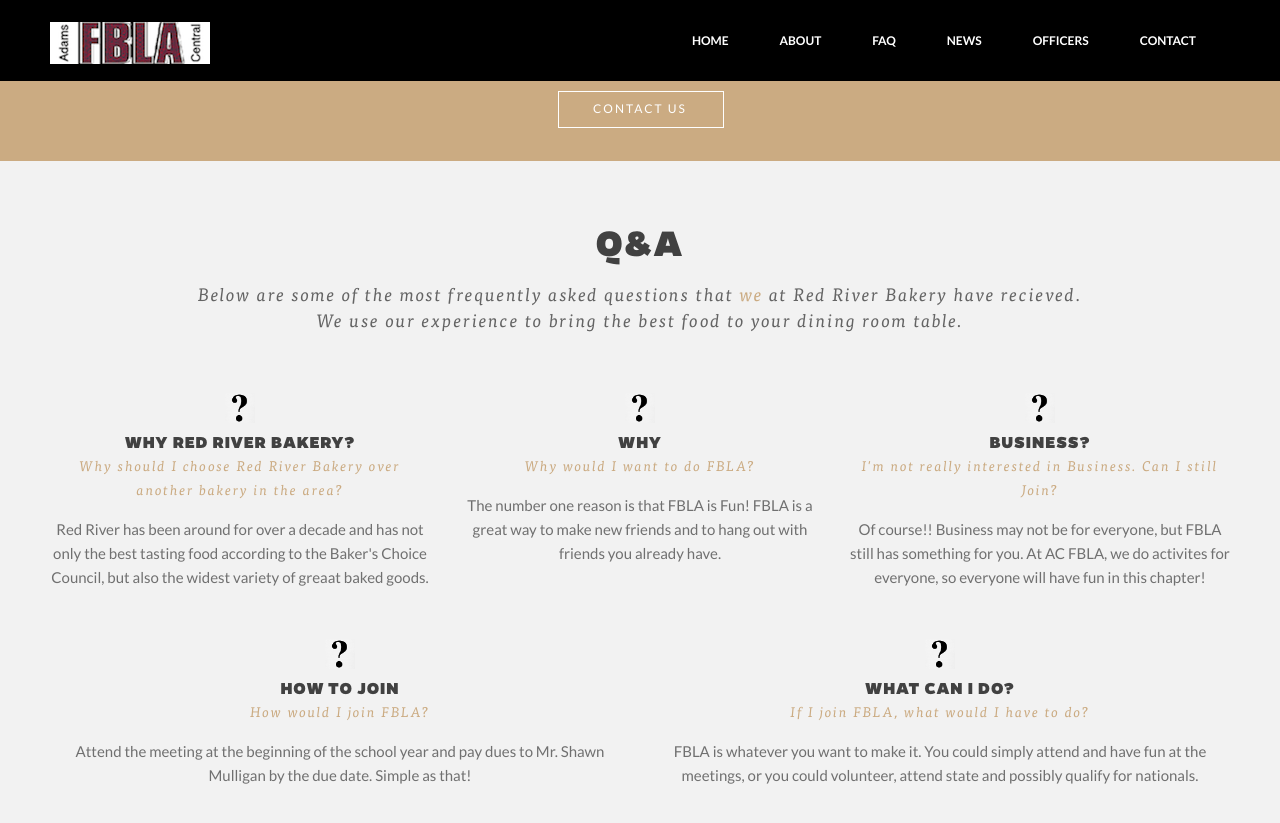
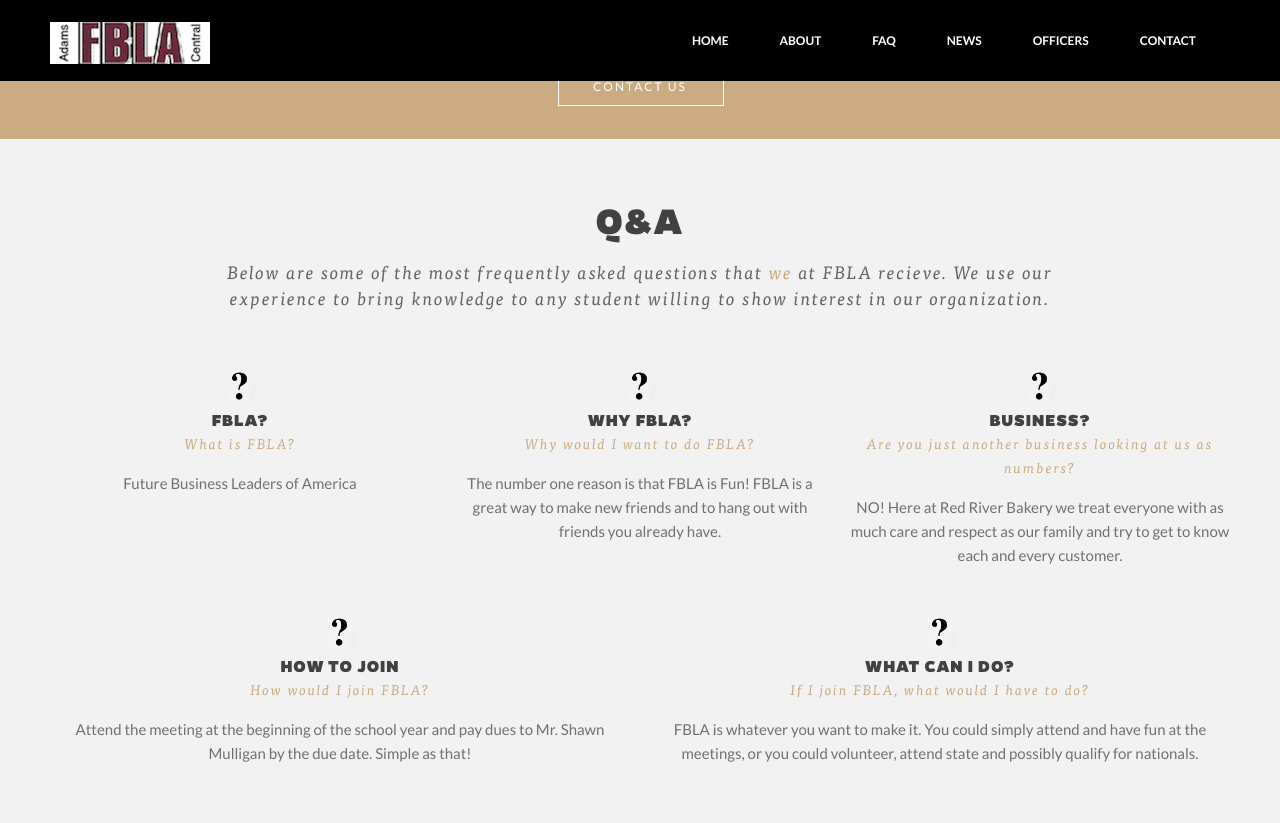
Before and after one commit to fblabake/fblabake.github.io, a Jekyll site: the page built from index.html, in a window 1280 px wide and 900 px high, scrolled down 4002 px. Shown: the top 823 px of the window. Built offline with Jekyll 4.4.1, drawn with Linux system fonts in a browser that asks for light colours; some of the changed text lies outside the part shown.

Commit message:
Update index.html

```diff
--- a/index.html
+++ b/index.html
@@ -118,7 +118,7 @@
                     <div class="about-box">
                          <div class="about-box-icon"></div>
                          <h5>CONNECT</h5>
-                         <p>FBLA is the largest student organization at Adams Central and the second largest chapter in the state, which offers many opportunities to meet new friends.</p>
+                         <p>Red River is always available to take your calls during business hours. Call or email us now!</p>
                     </div>
 
                     <div class="about-box">
@@ -157,7 +157,7 @@
                </div>
 
                <div class="sixteen columns" data-scroll-reveal="enter bottom move 100px over 0.5s after 0.1s">
-                    <div class="sub-text">We&#39;re a group of three highly trained bakers that are here to help make your experience the best!</div>
+                    <div class="sub-text">We&#39;re a group of six dedicated officers that are here to help make your experience in FBLA the best it can be!</div>
                </div>
           </div>
 
@@ -341,7 +341,7 @@
         </div>
 
         <div class="sixteen columns" data-scroll-reveal="enter bottom move 100px over 0.5s after 0.1s">
-            <div class="sub-text">Below are some of the most frequently asked questions that <a data-gal="m_PageScroll2id" data-ps2id-offset="65" href="/#team">we</a> at Red River Bakery have recieved. We use our experience to bring the best food to your dining room table.</div>
+            <div class="sub-text">Below are some of the most frequently asked questions that <a data-gal="m_PageScroll2id" data-ps2id-offset="65" href="/#team">we</a> at FBLA recieve. We use our experience to bring knowledge to any student willing to show interest in our organization.</div>
         </div>
     </div>
 
@@ -349,16 +349,16 @@
         <div class="one-third column" data-scroll-reveal="enter bottom move 100px over 0.5s after 0.1s">
             <div class="services-top-wrap">
                 <img alt="" src="img/icon11.png" />
-                <h6>Why RED RIVER BAKERY?</h6>
-                <div class="subtext-ser-top">Why should I choose Red River Bakery over another bakery in the area?</div>
-                <p>Red River has been around for over a decade and has not only the best tasting food according to the Baker's Choice Council, but also the widest variety of greaat baked goods.</p>
+                <h6>FBLA?</h6>
+                <div class="subtext-ser-top">What is FBLA?</div>
+                <p>Future Business Leaders of America</p>
             </div>
         </div>
 
         <div class="one-third column" data-scroll-reveal="enter bottom move 100px over 0.5s after 0.1s">
             <div class="services-top-wrap">
                 <img alt="" src="img/icon11.png" />
-                <h6>Why </h6>
+                <h6>WHY FBLA?</h6>
                 <div class="subtext-ser-top">Why would I want to do FBLA?</div>
                 <p>The number one reason is that FBLA is Fun!  FBLA is a great way to make new friends and to hang out with friends you already have.</p>
             </div>
@@ -368,8 +368,8 @@
             <div class="services-top-wrap">
                 <img alt="" src="img/icon11.png" />
                 <h6>BUSINESS?</h6>
-                <div class="subtext-ser-top">I'm not really interested in Business.  Can I still Join?</div>
-                <p>Of course!! Business may not be for everyone, but FBLA still has something for you.  At AC FBLA, we do activites for everyone, so everyone will have fun in this chapter!</p>
+                <div class="subtext-ser-top">Are you just another business looking at us as numbers?</div>
+                <p>NO! Here at Red River Bakery we treat everyone with as much care and respect as our family and try to get to know each and every customer.</p>
             </div>
         </div>
 
```
